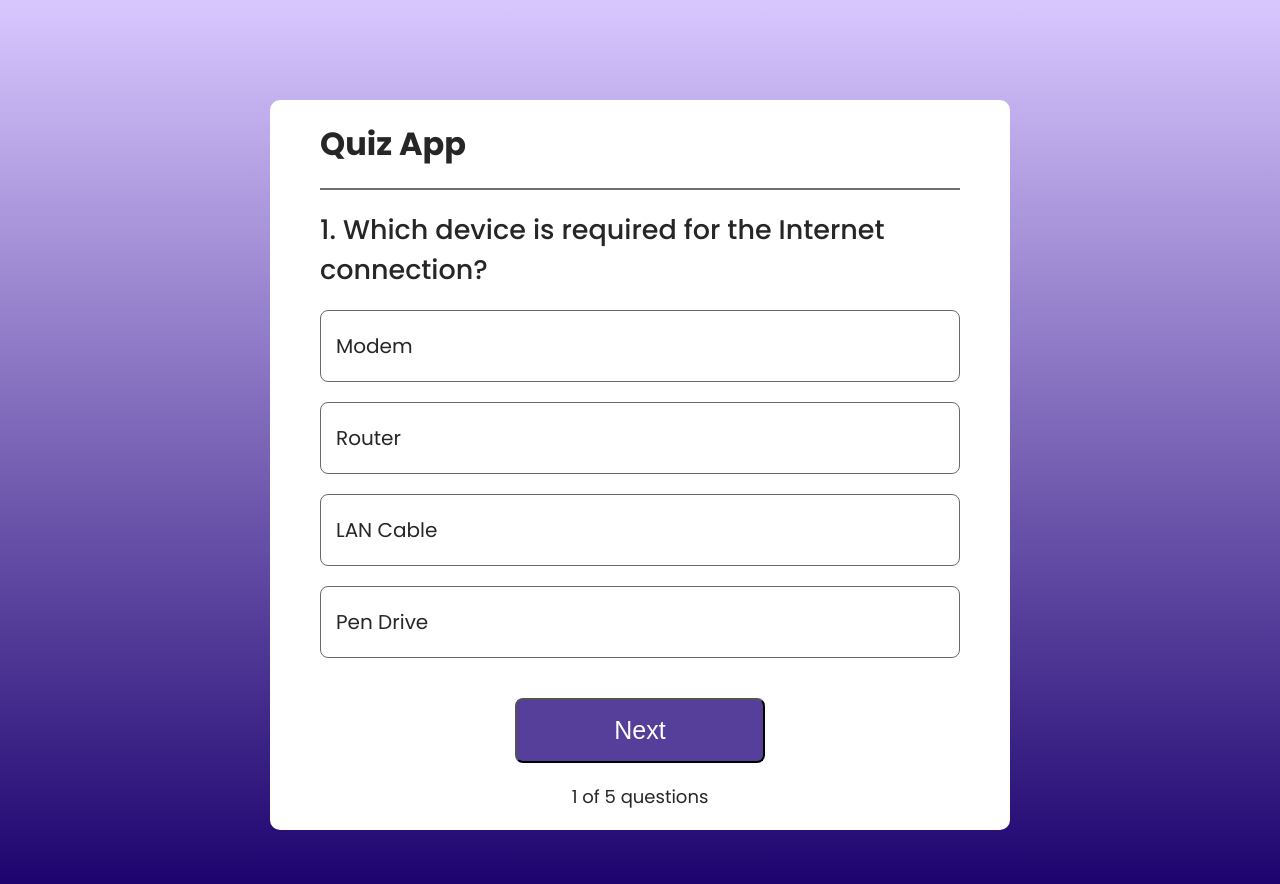
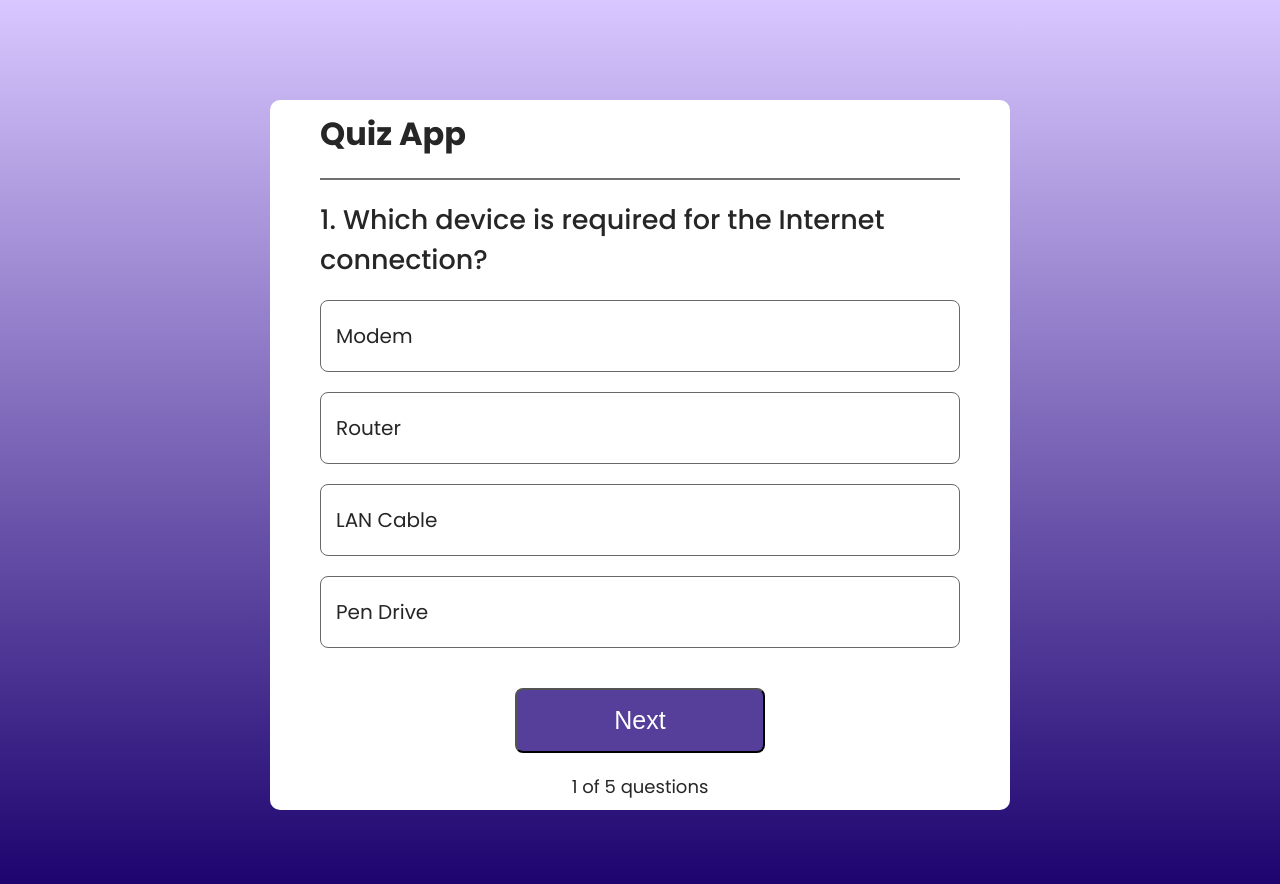
Before and after one commit to kaxadeveloper/quiz_app, a React (Create React App) app: page / in a window 1280 px wide. Shown: the top 884 px of the page. Built offline with nearby package versions, Linux system fonts and the light colour scheme.

Commit message:
Update Quiz.css

```diff
--- a/src/Components/Quiz/Quiz.css
+++ b/src/Components/Quiz/Quiz.css
@@ -8,7 +8,7 @@
     flex-direction: column;
     gap: 20px;
     border-radius: 10px;
-    padding: 20px 50px;
+    padding: 10px 50px;
     margin-bottom: 20px;
 }
 
```
